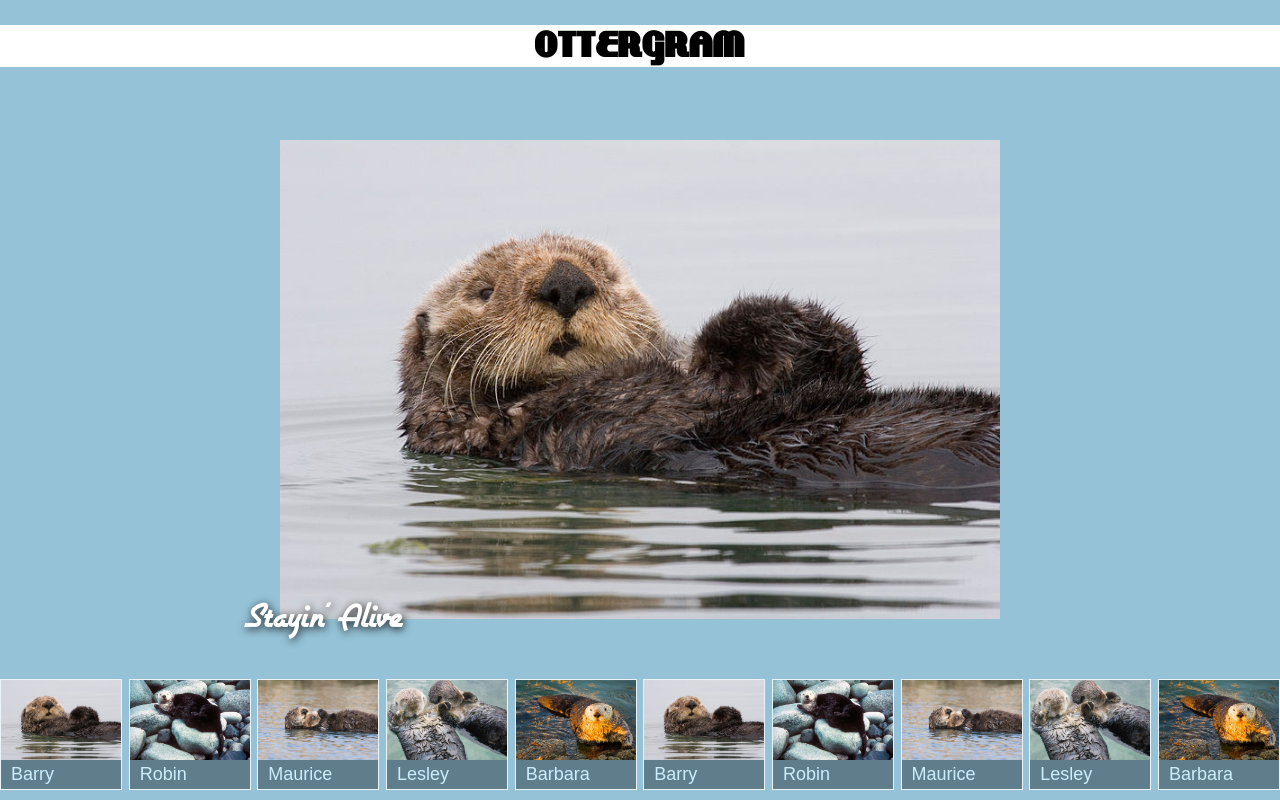
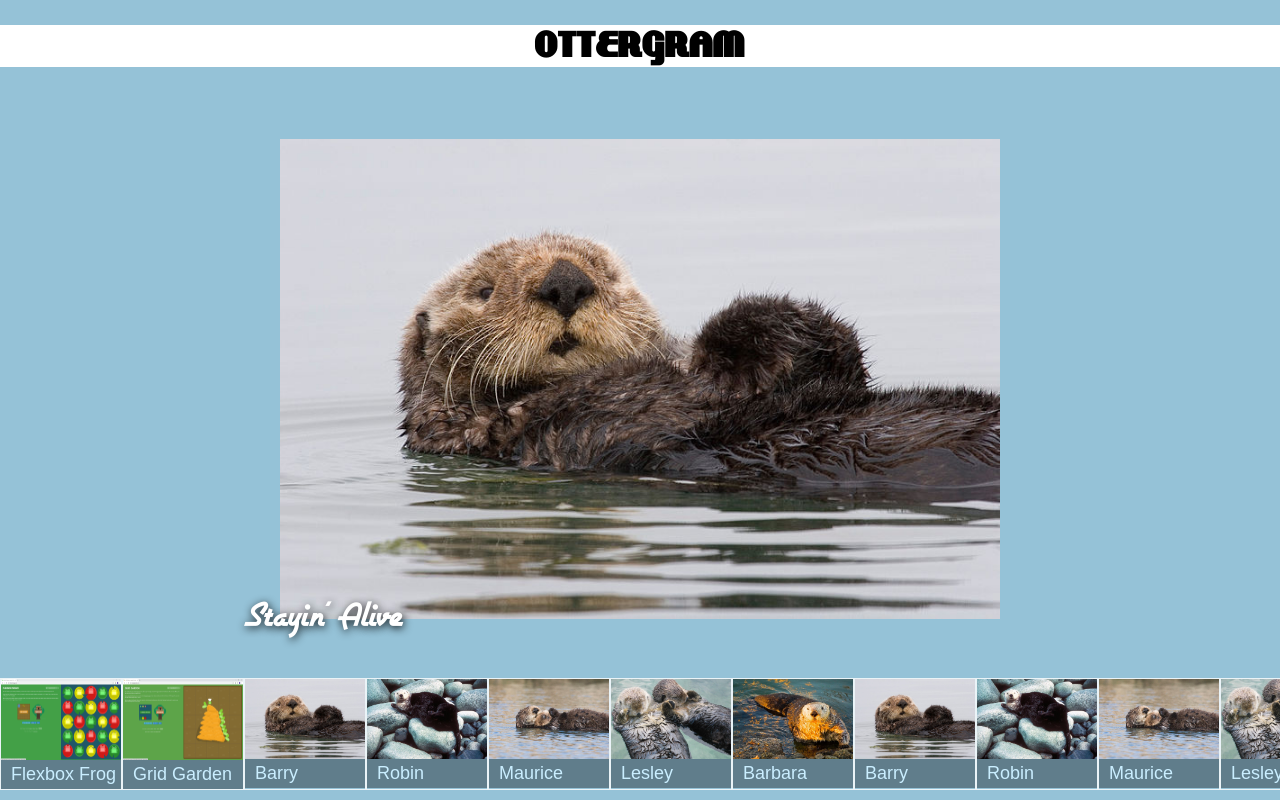
Before and after one commit to justinkhado/ottergram2, a plain HTML site: page index.html in a window 1280 px wide. Drawn offline with nearby package versions, Linux system fonts and the light colour scheme.

Commit message:
added flexbox and gridgarden thumbnails

```diff
--- a/index.html
+++ b/index.html
@@ -20,6 +20,18 @@
         </header>
         <main class="main-content">
             <ul class="thumbnail-list">
+                <li class="thumbnail-item">
+                    <a href="#">
+                        <img class="thumbnail-image" src="img/flexbox_froggy.PNG" alt="Flexbox Froggy">
+                        <span class="thumbnail-title">Flexbox Frog</span>
+                    </a>
+                </li>
+                <li class="thumbnail-item">
+                    <a href="#">
+                        <img class="thumbnail-image" src="img/gridgarden.PNG" alt="Grid Garden">
+                        <span class="thumbnail-title">Grid Garden</span>
+                    </a>
+                </li>
                 <li class="thumbnail-item">
                     <a href="#">
                         <img class="thumbnail-image" src="img/otter1.jpg" alt="Barry the Otter">
```
Also changed, not shown: img/flexbox_froggy.PNG (added), img/gridgarden.PNG (added).
